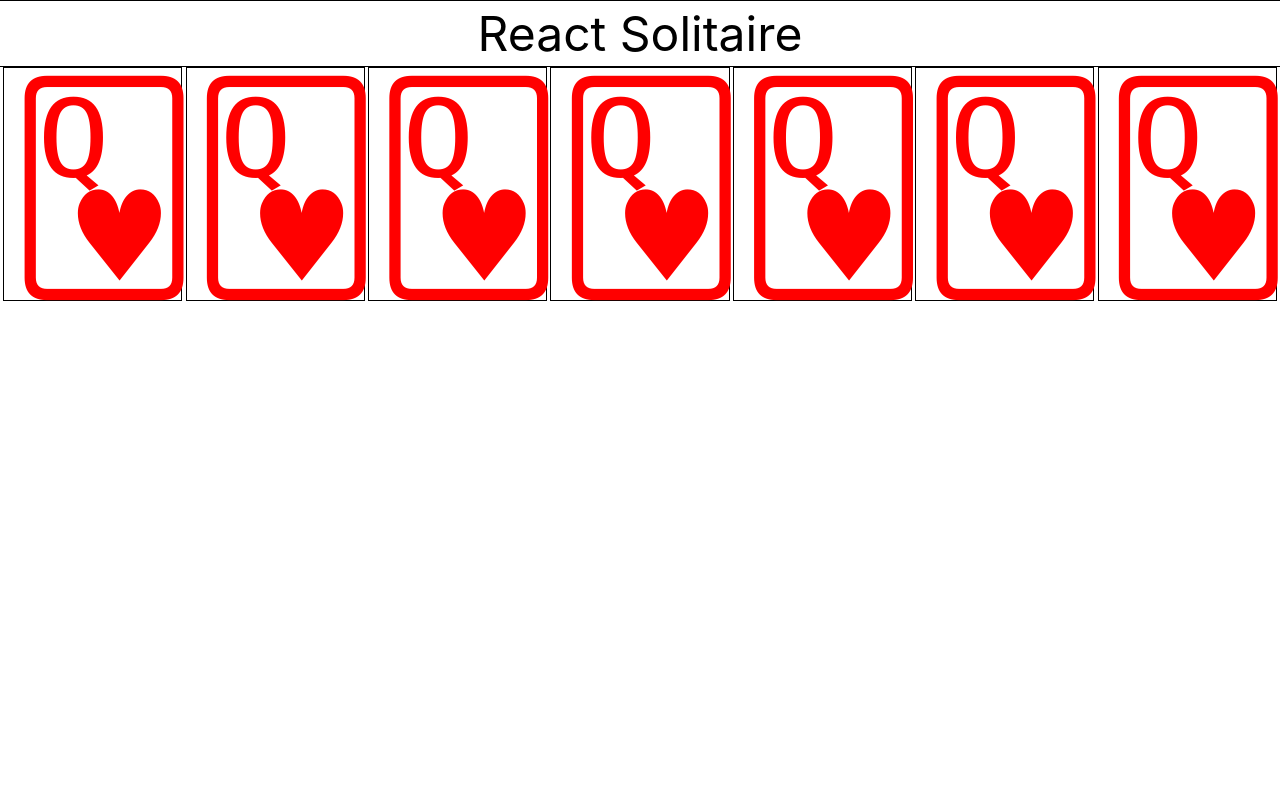
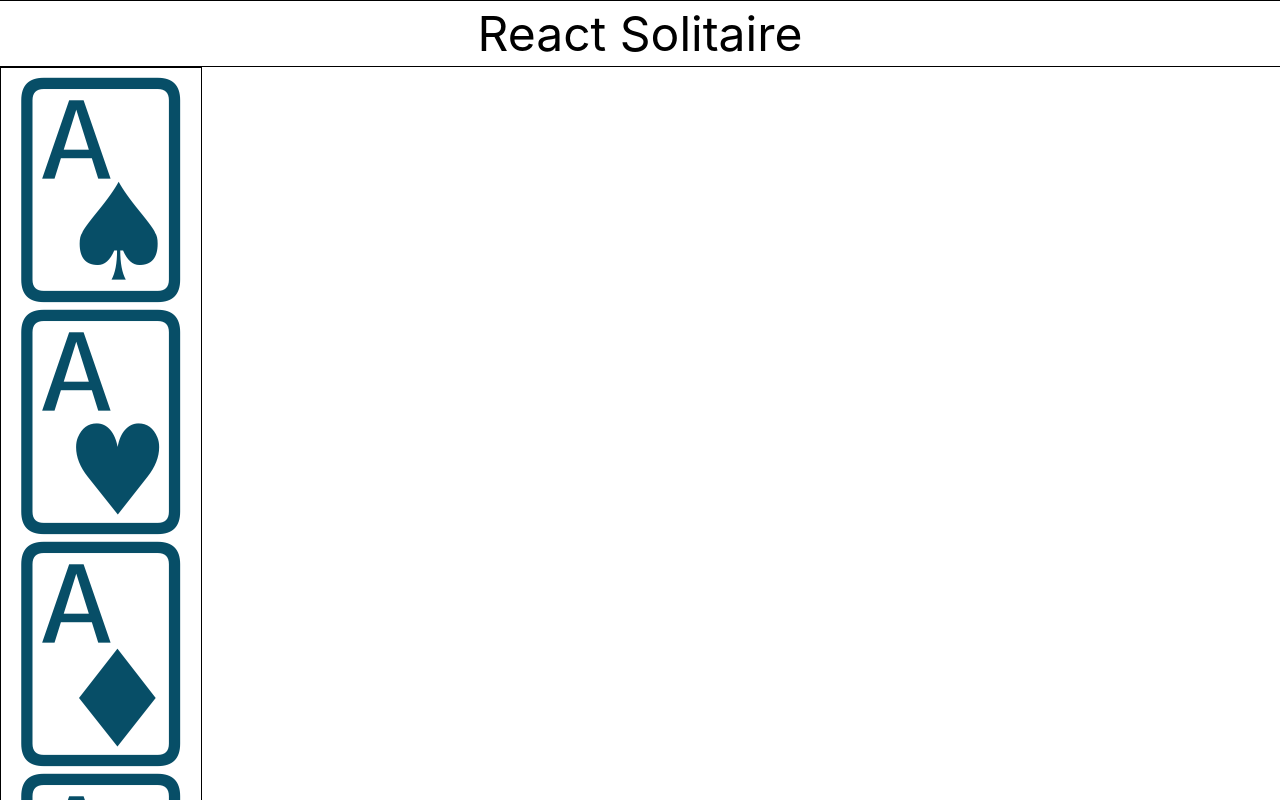
Before and after one commit to Jonany/react-solitaire, a React (Create React App) app: page / in a window 1280 px wide. Shown: the top 800 px of the page. Built offline with nearby package versions, Linux system fonts and the light colour scheme.

Commit message:
working on play area

```diff
--- a/src/components/PlayArea/PlayArea.js
+++ b/src/components/PlayArea/PlayArea.js
@@ -2,6 +2,7 @@
 import * as React from 'react';
 import { Deck } from '../../assets/Cards';
 import { Tableau } from '../Tableau/Tableau';
+import { Pile } from '../Pile/Pile';
 
 
 class PlayArea extends React.Component {
@@ -31,7 +32,7 @@ class PlayArea extends React.Component {
 
     return (
       <div>
-        <Tableau />
+        <Pile cards={this.state.deck.slice(0, 13)} />
       </div>
     )
   }
```
